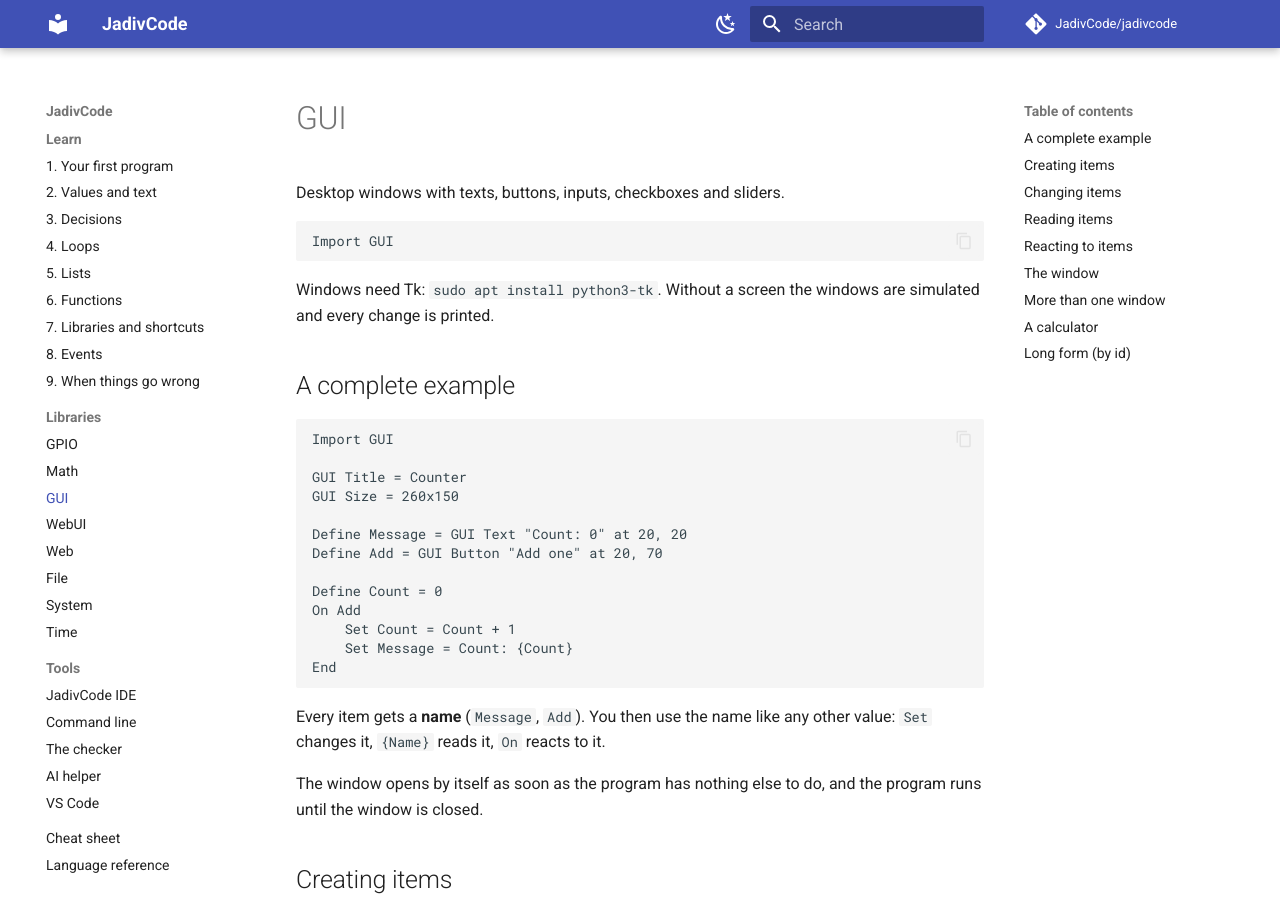
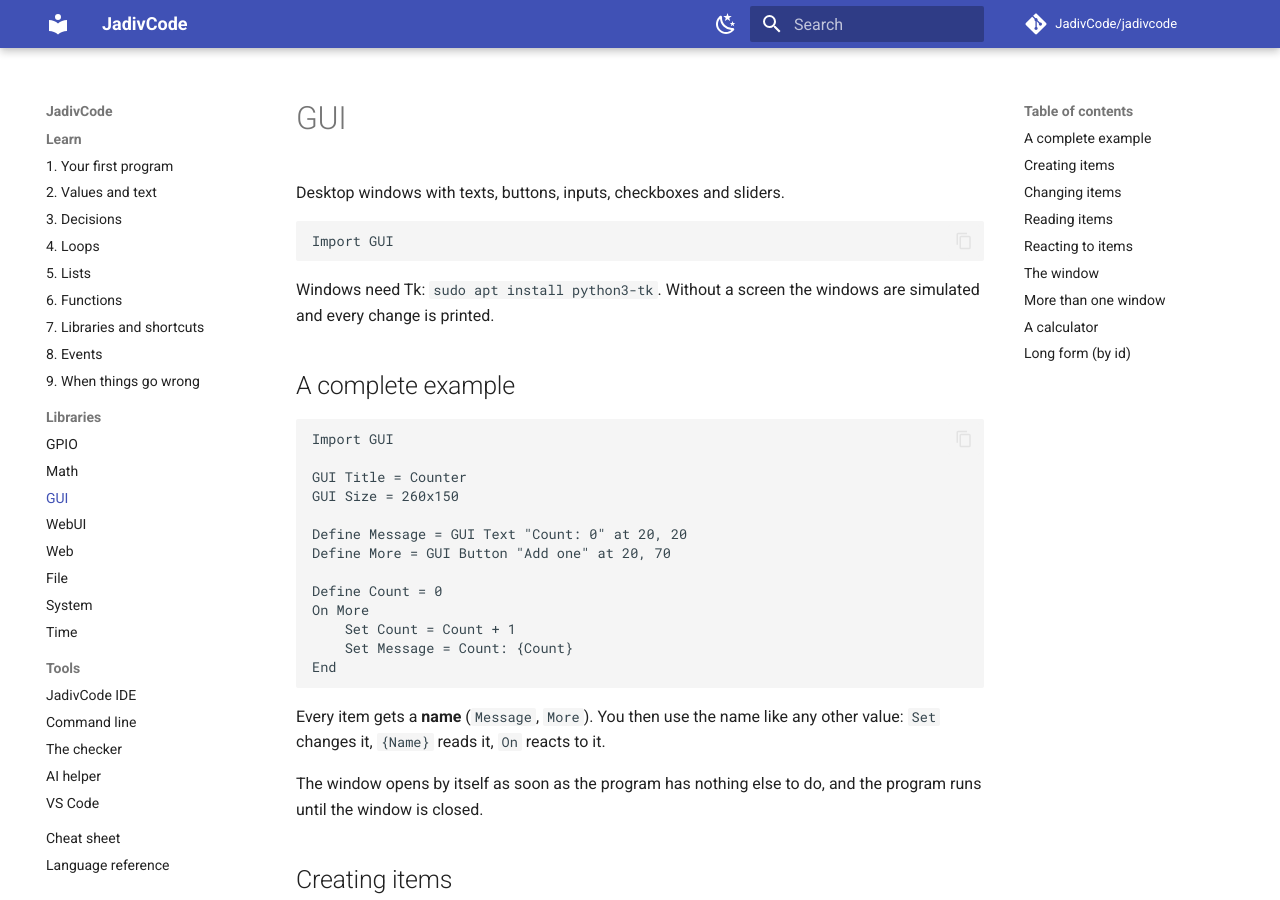
Before and after one commit to JadivCode/jadivcode.github.io, an MkDocs documentation site: the page built from docs/libraries/gui.md, in a window 1280 px wide and 900 px high. Built offline with MkDocs 1.6.1 and Material for MkDocs 9.7.7, drawn with Linux system fonts in a browser that asks for light colours; comment, search, counter and statistics services are not loaded.

Commit message:
Use a valid name for the counter button in the GUI example
Co-Authored-By: Claude Fable 5.2 <noreply@anthropic.com>
Claude-Session: https://claude.ai/code/session_01NnCrMa61fSmmAGBhA963Ng

````diff
--- a/docs/libraries/gui.md
+++ b/docs/libraries/gui.md
@@ -18,16 +18,16 @@ GUI Title = Counter
 GUI Size = 260x150
 
 Define Message = GUI Text "Count: 0" at 20, 20
-Define Add = GUI Button "Add one" at 20, 70
+Define More = GUI Button "Add one" at 20, 70
 
 Define Count = 0
-On Add
+On More
     Set Count = Count + 1
     Set Message = Count: {Count}
 End
 ```
 
-Every item gets a **name** (`Message`, `Add`). You then use the name like
+Every item gets a **name** (`Message`, `More`). You then use the name like
 any other value: `Set` changes it, `{Name}` reads it, `On` reacts to it.
 
 The window opens by itself as soon as the program has nothing else to do,
````
